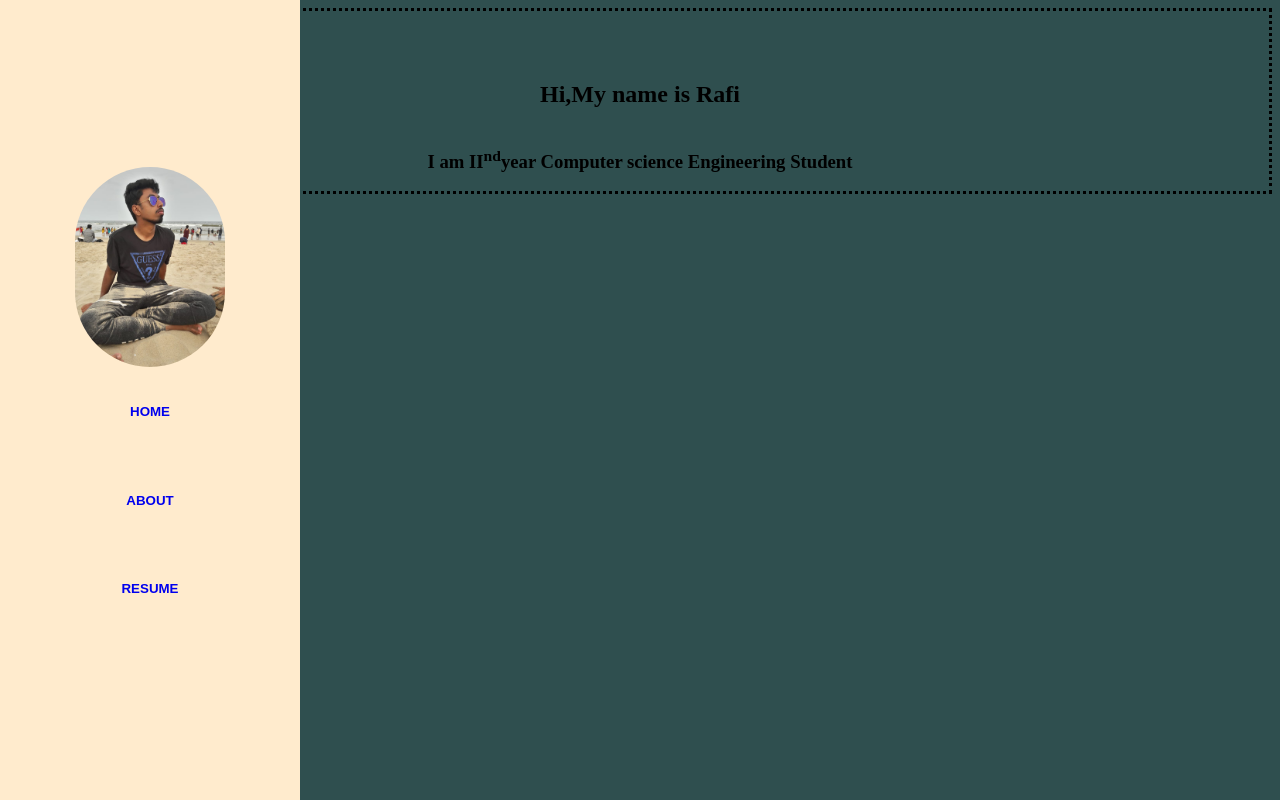
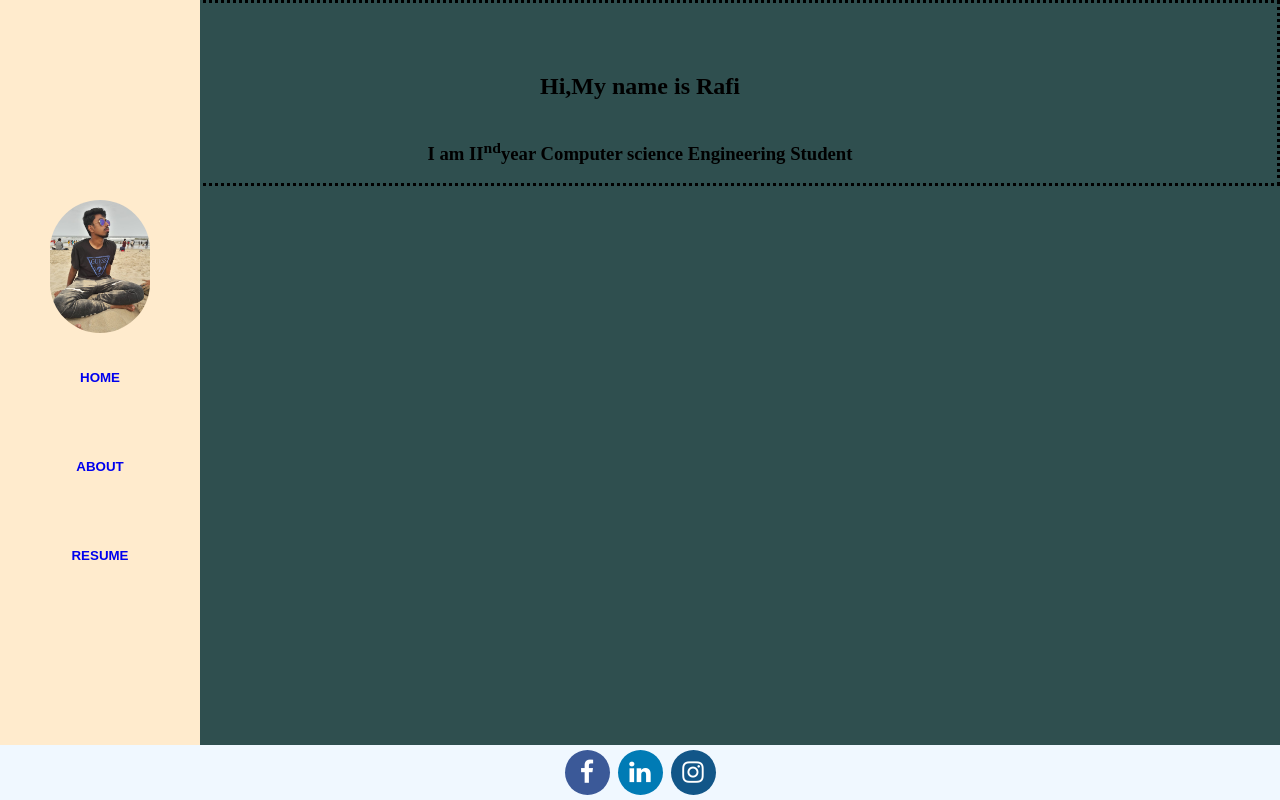
Before and after one commit to rafi-002/resume-hosting, a plain HTML site: page index.html in a window 1280 px wide. Drawn offline with Linux system fonts and the light colour scheme.

Commit message:
minor changes

```diff
--- a/index.html
+++ b/index.html
@@ -1,93 +1,140 @@
 <!DOCTYPE html>
-<html lang="en">
+<html lang="en"  >
 <head>
-
+    <link rel="stylesheet"
+    href="https://cdnjs.cloudflare.com/ajax/libs/font-awesome/4.7.0/css/font-awesome.min.css">
     <style>
-        body{
+       body {
   background-color: darkslategrey;
 }
 
-        #header{
+#header {
   display: flex;
-           flex-direction:column;
-           justify-content:center;
-           background-color:blanchedalmond;align-items:center;
-
-
+  flex-direction: column;
+  justify-content: center;
+  background-color: blanchedalmond;
+  align-items: center;
   position: fixed;
   top: 0px;
   left: 0px;
-  max-width: 300px;
-  height: 100%;
+  max-width: 200px;
+  height: 100vh;
   overflow-y: auto;
   overflow-x: hidden;
+}
+#headerbtn {
+  background-color: blanchedalmond;
+  border: none;
+  height: inherit;
+
+  width: 100%;
+}
+#headerbtn:hover {
+  background-color: cadetblue;
+}
+a {
+  text-decoration: none;
+  font-weight: 900;
+}
+#home {
+  display: flex;
+  flex-direction: column;
+  justify-content: space-around;
+  align-items: center;
+  border-style: dotted;
+  width: 100%;
+  height: 100%;
+  padding-top: 50px;
+  text-align: center;
+}
+#profile-img {
+  width: calc(100% / 2);
+  border-radius: 100px;
+}
+#har {
+  display: flex;
+  flex-direction: column;
+  justify-content: center;
+
+  height: calc(100% / 3);
+  width: 100%;
+}
+body {
+  display: flex;
+  flex-direction: row;
+  justify-content: space-between;
+  margin: 0 0 0 0;
+  height: 100%;
+}
+section {
+  border-style: dotted;
+}
+footer {
+  background-color: aliceblue;
+  position: fixed;
+  left: 0;
+  bottom: 0;
+  width: 100%;
+
+  text-align: center;
+}
+.fa {
+  padding: 10px;
+  font-size: 25px;
+  width: 25px;height:25px;
+  text-align: center;
+  text-decoration: none;
+  margin: 5px 2px;
+  border-radius:50px;
+}
+
+.fa:hover {
+    opacity: 0.7;
+}
+
+.fa-facebook {
+  background: #3B5998;
+  color: white;
+}
 
 
-        }
-        #headerbtn{
-            background-color:blanchedalmond ;
-            border:none;
-            height:inherit;
-
-            width:100%;
+.fa-linkedin {
+  background: #007bb5;
+  color: white;
 
 }
-        #headerbtn:hover{
-            background-color:cadetblue;
-        }
-        a{
-            text-decoration: none ;
-            font-weight: 900;
-        }
-        #home{
-           display: flex;
-           flex-direction:column;
-           justify-content:space-around;
-           align-items:center;
-           border-style: dotted;
-           width:100%;
-           height:100%;
-padding-top:50px;
-           text-align: center;
-        }
-        #profile-img{
-width:calc(100%/2);
-border-radius:100px;
 
 
 
-        }
-        #har{
-            display: flex;
-           flex-direction:column;
-           justify-content:center;
-
-           height:calc(100%/3);width:100%;
-        }
-        body{ display: flex;
-           flex-direction:row;
-           justify-content:center;
-
-           height:100% ;       }
-           section{
-               border-style: dotted;
+.fa-instagram {
+  background: #125688;
+  color: white;
 }
 
     </style>
 	<title></title>
 </head>
-<body>
 <header id="header">
     <img id="profile-img" src="resume-profile-image.jpeg" alt="">
     <div id="har"><button id="headerbtn"><a href=#home>HOME</a></button>
     <button id="headerbtn"><a href=#about>ABOUT</a></button>
     <button id="headerbtn"><a href=#resume>RESUME</a></button></div>
 </header>
+<body>
+
     <section id="home">
-        <h1 height="30px" width="50px">Hi,My name is Rafi</h1>
+        <h1 >Hi,My name is Rafi</h1>
         <h3>I am II<sup>nd</sup>year Computer science Engineering Student</h3>
 
     </section>
 
 </body>
+<footer >
+    <a href="#" class="fa fa-facebook"></a>
+
+
+    <a target="_blank" href="https://www.linkedin.com/in/mohamed-rafi-a5723b118/" class="fa fa-linkedin"></a>
+
+    <a href="#" class="fa fa-instagram"></a>
+        </footer>
 </html>
```
Lines whose indentation alone changed are shown as unchanged.
